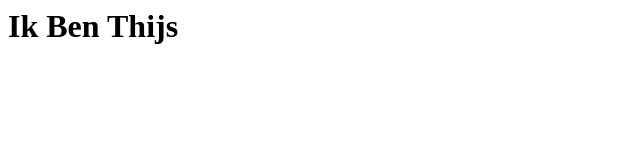
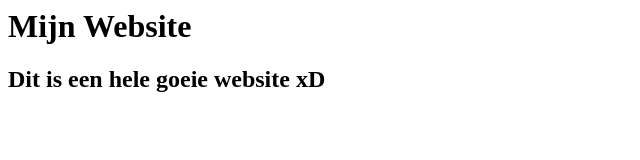
Before and after one commit to Thijs25/Website, a plain HTML site: page index.html in a window 1280 px wide. Shown: the whole page, without its empty margins (0-640 px from the left). Drawn offline with Linux system fonts and the light colour scheme.

Commit message:
Update index.html

```diff
--- a/index.html
+++ b/index.html
@@ -1,7 +1,7 @@
 <html>
 <body>
 
-<h1>Ik Ben Thijs</h1>
-
+<h1>Mijn Website</h1>
+  <h2>Dit is een hele goeie website xD</h2>
 </body>
 </html>
```
